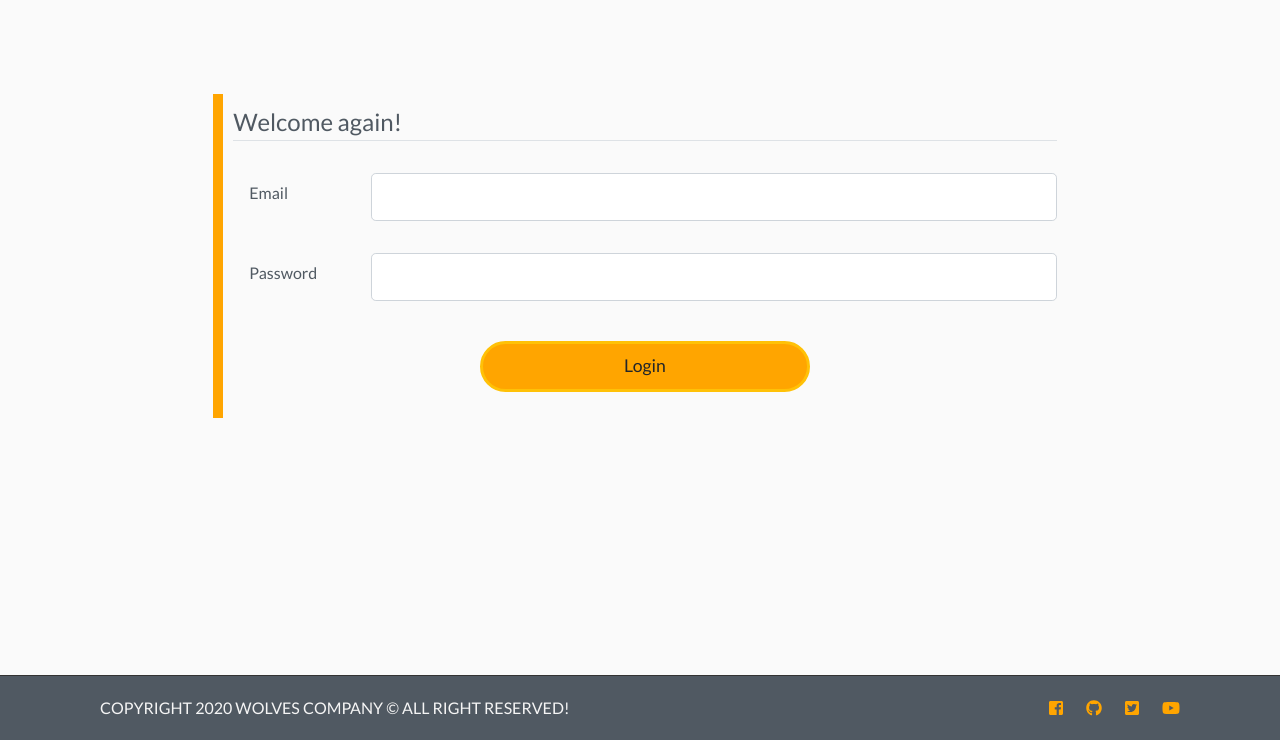
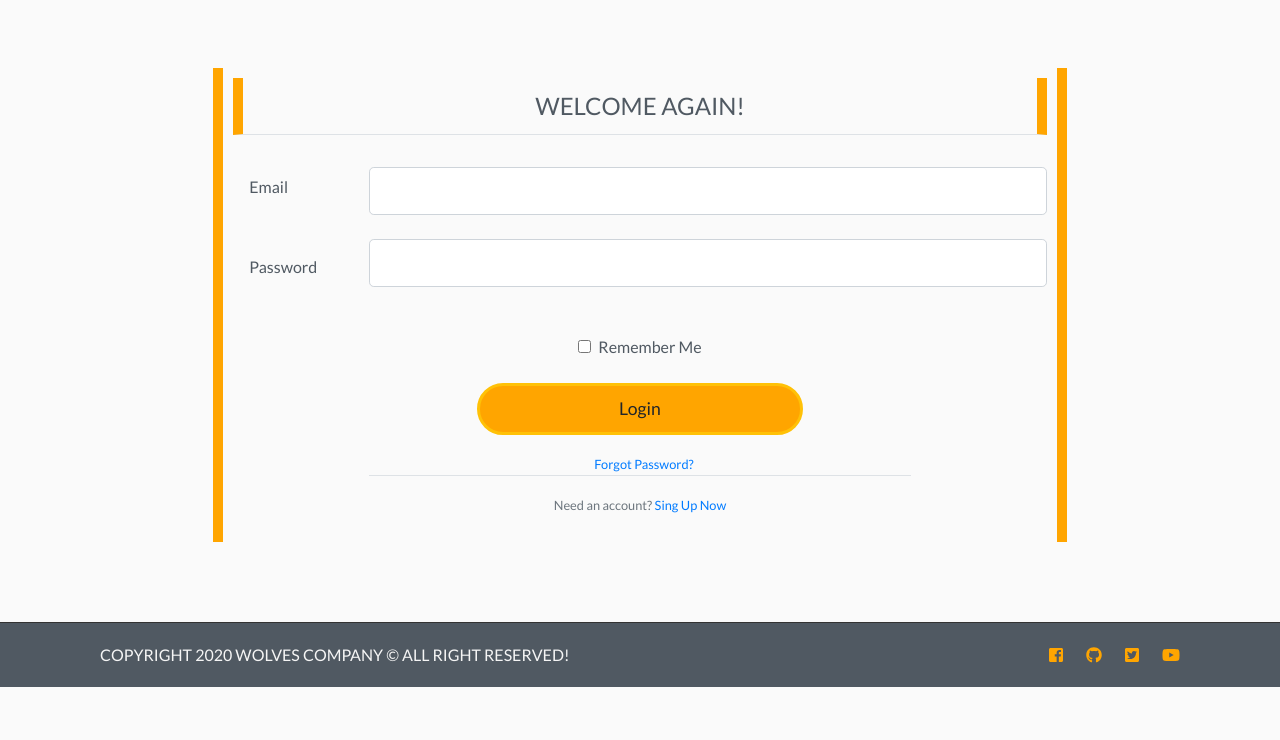
Before and after one commit to Automotive-Safety-System/Main-Server, a Flask app: page /login in a window 1280 px wide. Shown: the part 60-800 px from the top of the page. Run offline with Flask 2, Linux system fonts and the light colour scheme; some libraries are stand-ins or nearby versions.

Commit message:
adding forgotten things on the login form

```diff
--- a/Templates/layout.html
+++ b/Templates/layout.html
@@ -50,7 +50,7 @@
                         <li class="nav-item">
                             <a class="nav-link" href="{{ url_for('home') }}#contact">Contact</a>
                         </li>
-                        <li class="nav-item">
+                        <li class="nav-item ">
                             <a
                                 class="nav-link"
                                 href="{{ url_for('register')}}"
@@ -58,7 +58,7 @@
                                 >Sign Up</a
                             >
                         </li>
-                        <li class="nav-item">
+                        <li class="nav-item ">
                             <a
                                 class="nav-link"
                                 href="{{ url_for('login')}}"
@@ -87,6 +87,38 @@
             {% block body%}
             {% endblock%}
 
+    <!-- start CopyRight Section -->
+
+    <div class="copyright ">
+        <div class="container">
+            <div class="row">
+                <div class="col text-left text-uppercase">
+                    Copyright 2020 Wolves Company &copy; All Right Reserved!
+                </div>
+                <div class="col text-right">
+                    <ul class="list-unstyled">
+                        <li>
+                            <a href="#"
+                                ><i class="fab fa-facebook-square"></i
+                            ></a>
+                        </li>
+                        <li>
+                            <a href="#"><i class="fab fa-github"></i></a>
+                        </li>
+                        <li>
+                            <a href="#"
+                                ><i class="fab fa-twitter-square"></i
+                            ></a>
+                        </li>
+                        <li>
+                            <a href="#"><i class="fab fa-youtube"></i></a>
+                        </li>
+                    </ul>
+                </div>
+            </div>
+        </div>
+    </div>
+    <!-- End CopyRight  -->
 
 
 
--- a/Templates/login.html
+++ b/Templates/login.html
@@ -10,53 +10,48 @@
         <!-- adding CSRF token -->
         {{form.hidden_tag()}}
         <fieldset class="form-group">
-            <legend class="border-bottom mb-4 ml-auto ">Welcome again!</legend>
+            <legend
+                class="border-bottom  mb-4 ml-auto form-section"
+                style="text-align: center;"
+            >
+                WELCOME AGAIN!
+            </legend>
             <div class="form-group row">
                 <!-- email  -->
                 {{ form.email.label(class="form-control-label col-md-2")}}
-                {{form.email(class="form-control form-control-lg col-md-10 m-auto")}}
-
+                {{form.email(class="form-control form-control-lg col-md-10
+                m-auto")}}
             </div>
 
             <div class="form-group row">
                 <!-- password  -->
                 {{ form.password.label(class="form-control-label col-md-2")}}
-                {{form.password(class="form-control form-control-lg col-md-10 m-auto")}}
-
+                {{form.password(class="form-control form-control-lg col-md-10 px-1")}}
             </div>
         </fieldset>
+
+        <div class="form-check mb-4" style="text-align: center;">
+            <!-- Remember Me  -->
+            {{ form.remember(class="form-check-input ") }} {{
+            form.remember.label(class="form-check-label ") }}
+        </div>
+
         <div class="form-group row">
-            {{ form.submit(class="btn btn-warning btn-lg m-auto btn-submit")}}
+            <!-- Submit btn  -->
+            {{ form.submit(class="btn btn-warning btn-lg m-auto btn-submit") }}
+        </div>
+
+        <div style="text-align: center;">
+            <!-- Forget password link -->
+            <small class="text-muted ml-2 mb-4">
+                <a href="#"> Forgot Password?</a>
+            </small>
         </div>
     </form>
-
-
-<!-- start CopyRight Section -->
-
-<div class="copyright fixed-bottom">
-    <div class="container">
-        <div class="row">
-            <div class="col text-left text-uppercase">
-                Copyright 2020 Wolves Company &copy; All Right Reserved!
-            </div>
-            <div class="col text-right">
-                <ul class="list-unstyled">
-                    <li>
-                        <a href="#"><i class="fab fa-facebook-square"></i></a>
-                    </li>
-                    <li>
-                        <a href="#"><i class="fab fa-github"></i></a>
-                    </li>
-                    <li>
-                        <a href="#"><i class="fab fa-twitter-square"></i></a>
-                    </li>
-                    <li>
-                        <a href="#"><i class="fab fa-youtube"></i></a>
-                    </li>
-                </ul>
-            </div>
-        </div>
+    <div class="border-top pt-3 col-md-8 m-auto " style="text-align: center;">
+        <small class="text-muted ml-auto col-md-12">
+            Need an account? <a href="{{ url_for('register')}}">Sing Up Now</a>
+        </small>
     </div>
 </div>
-<!-- End CopyRight  -->
 {% endblock body%}
--- a/static/css/form.css
+++ b/static/css/form.css
@@ -5,10 +5,12 @@ body{
     margin-bottom: 10vh;
 }
 .form-section{
-    margin-top: 12%;
+    margin-top: 10%;
     border-left: orange solid 10px;
+    border-right: orange solid 10px;
     padding: 10px;
 }
+
 .form-control:hover{
     border-bottom: orange solid 3px;
 }
```
Also changed, not shown: Templates/register.html (+2 -30 lines).
